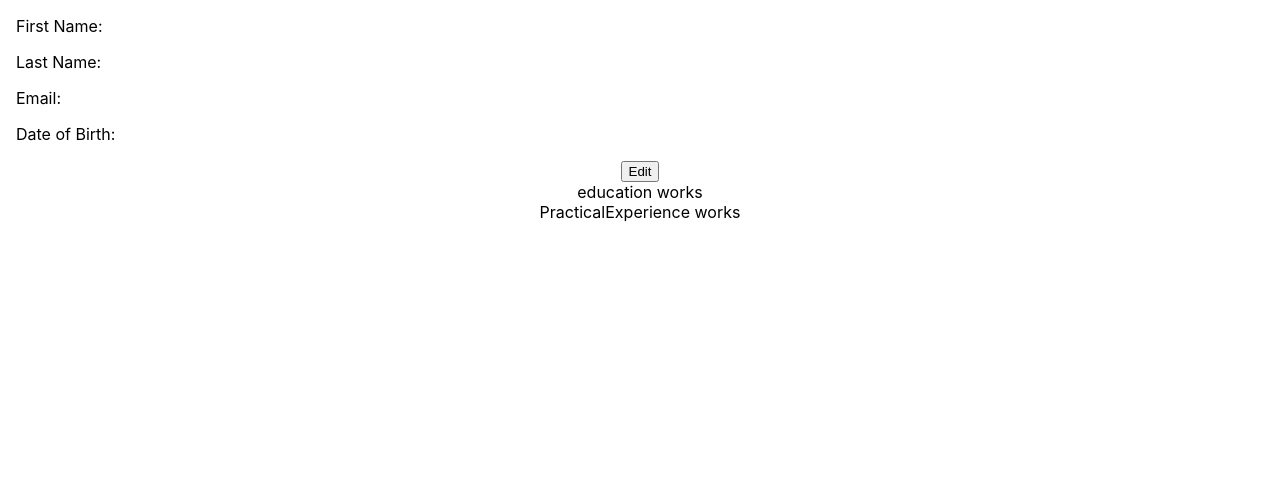
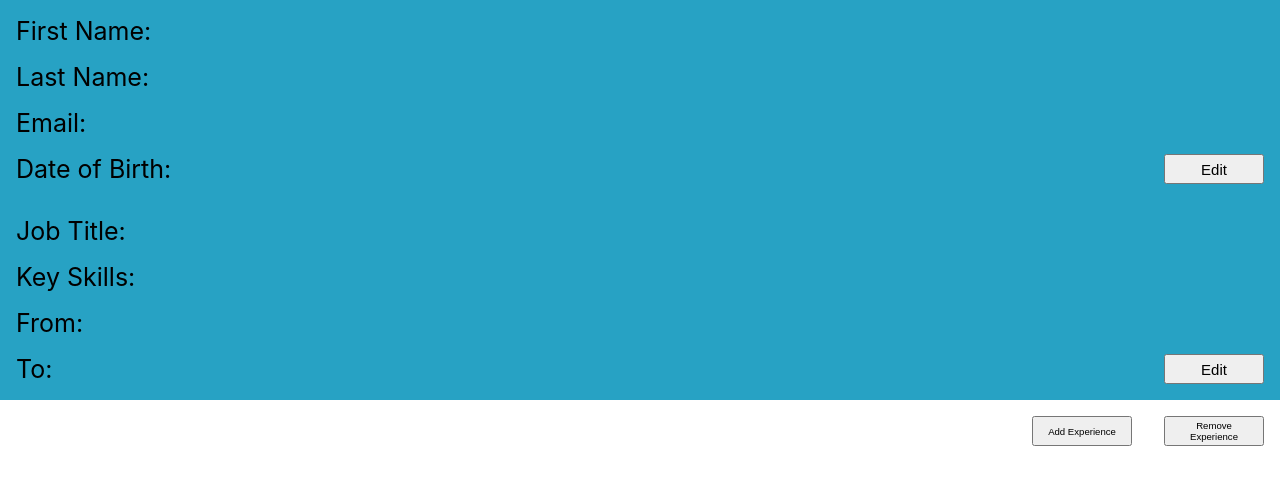
Before and after one commit to Davidcode2/cv-project, a React (Create React App) app: page / in a window 1280 px wide. Shown: the top 484 px of the page. Built offline with nearby package versions, Linux system fonts and the light colour scheme.

Commit message:
Add Experience and styling

```diff
--- a/src/App.js
+++ b/src/App.js
@@ -1,15 +1,34 @@
 import { GeneralInfo } from './components/general_info';
 import { Education } from './components/education';
 import { PracticalExperience } from './components/practical_experience';
-import logo from './logo.svg';
+import React, { useState } from 'react';
 import './App.css';
+import './styles/style.css';
 
 function App() {
+  const [experienceCount, setExperienceCount] = useState(1);
+  let experienceContainer = [];
+  let addExperience = () => {
+    setExperienceCount(experienceCount + 1);
+  };
+  let removeExperience = () => {
+    setExperienceCount(experienceCount - 1);
+  };
+  for (let i = 0; i < experienceCount; i++) {
+    experienceContainer.push(
+      <div key={i}>
+        <PracticalExperience />
+      </div>
+    );
+  }
   return (
-    <div className="App">
+    <div>
       <GeneralInfo />
-      <Education />
-      <PracticalExperience />
+      {experienceContainer}
+      <div className="flex-row justify-content-end">
+        <button className="ma-1" onClick={addExperience}>Add Experience</button>
+        <button className="ma-1" onClick={removeExperience}>Remove Experience</button>
+      </div>
     </div>
   );
 }
--- a/src/components/general_info_form.js
+++ b/src/components/general_info_form.js
@@ -1,32 +1,38 @@
 import React, { Component } from 'react';
 import { Input } from './input';
 export class GeneralInfoForm extends Component {
-  editButtonString = "";
+  editButtonString = '';
 
   constructor(props) {
     super(props);
-    this.state = { edit: false, firstName: '', lastName: '', dateOfBirth: '', email: '' }
+    this.state = {
+      edit: false,
+      firstName: '',
+      lastName: '',
+      dateOfBirth: '',
+      email: '',
+    };
   }
 
   submitForm = (e) => {
     e.preventDefault();
-  }
+  };
 
   onFirstNameChange = (e) => {
     this.setState({ firstName: e.target.value });
-  }
+  };
 
   onLastNameChange = (e) => {
     this.setState({ lastName: e.target.value });
-  }
+  };
 
   onEmailChange = (e) => {
     this.setState({ email: e.target.value });
-  }
+  };
 
   onDateOfBirthChange = (e) => {
     this.setState({ dateOfBirth: e.target.value });
-  }
+  };
 
   toggleMode = () => {
     if (this.state.edit) {
@@ -36,40 +42,48 @@ export class GeneralInfoForm extends Component {
       this.setState({ edit: true });
       this.render();
     }
-  }
+  };
 
   render() {
     if (this.state.edit) {
-      this.editButtonString = "Save";
+      this.editButtonString = 'Save';
     } else {
-      this.editButtonString = "Edit";
+      this.editButtonString = 'Edit';
     }
     return (
       <div>
-        <form onSubmit={this.submitForm}>
+        <form className="formSection flex-row space-between" onSubmit={this.submitForm}>
+          <div>
             <Input
               value={this.state.firstName}
               label="First Name"
               onChange={this.onFirstNameChange}
-            edit={this.state.edit} />
+              edit={this.state.edit}
+            />
             <Input
               value={this.state.lastName}
               label="Last Name"
               onChange={this.onLastNameChange}
-            edit={this.state.edit} />
+              edit={this.state.edit}
+            />
             <Input
               value={this.state.email}
               label="Email"
               onChange={this.onEmailChange}
-            edit={this.state.edit} />
+              edit={this.state.edit}
+            />
             <Input
               value={this.state.dateOfBirth}
               label="Date of Birth"
               onChange={this.onDateOfBirthChange}
-            edit={this.state.edit} />
-          <button type="submit" onClick={this.toggleMode}>{this.editButtonString}</button>
+              edit={this.state.edit}
+            />
+          </div>
+            <button className="ma-1 align-end" type="submit" onClick={this.toggleMode}>
+              {this.editButtonString}
+            </button>
         </form>
       </div>
-    )
+    );
   }
 }
--- a/src/components/input.js
+++ b/src/components/input.js
@@ -10,11 +10,11 @@ export class Input extends Component {
   render() {
     const { edit, label, value, onChange } = this.props;
     let output = edit
-      ? <input onChange={onChange} value={value} id={label} />
+      ? <input className="ma-l-auto" onChange={onChange} value={value} id={label} />
       : <div>{value}</div>
     return (
-      <div className="flex-column ma-1">
-        <label htmlFor={label} className="mr-05">{label}:</label>
+      <div className="flex-row ma-1">
+        <label htmlFor={label} className="mr-05 mr-r-auto">{label}:</label>
         {output}
       </div>
     )
--- a/src/components/practical_experience.js
+++ b/src/components/practical_experience.js
@@ -1,13 +1,87 @@
+import { Input } from './input';
 import React, { Component } from 'react';
 export class PracticalExperience extends Component {
   constructor(props) {
     super(props);
+    this.state = {
+      edit: false,
+      jobTitle: '',
+      keySkills: '',
+      from: '',
+      to: '',
+    };
   }
 
+  submitForm = (e) => {
+    e.preventDefault();
+  };
+
+  onJobTitleChange = (e) => {
+    this.setState({ jobTitle: e.target.value });
+  };
+
+  onKeySkillsChange = (e) => {
+    this.setState({ keySkills: e.target.value });
+  };
+
+  onFromChange = (e) => {
+    this.setState({ from: e.target.value });
+  };
+
+  onToChange = (e) => {
+    this.setState({ to: e.target.value });
+  };
+
+  toggleMode = () => {
+    if (this.state.edit) {
+      this.setState({ edit: false });
+      this.render();
+    } else {
+      this.setState({ edit: true });
+      this.render();
+    }
+  };
+
   render() {
+    if (this.state.edit) {
+      this.editButtonString = 'Save';
+    } else {
+      this.editButtonString = 'Edit';
+    }
     return (
-      <div>PracticalExperience works</div>
-    )
+      <div>
+        <form className="formSection flex-row space-between" onSubmit={this.submitForm}>
+          <div>
+            <Input
+              value={this.state.jobTitle}
+              label="Job Title"
+              onChange={this.onJobTitleChange}
+              edit={this.state.edit}
+            />
+            <Input
+              value={this.state.keySkills}
+              label="Key Skills"
+              onChange={this.onKeySkillsChange}
+              edit={this.state.edit}
+            />
+            <Input
+              value={this.state.from}
+              label="From"
+              onChange={this.onFromChange}
+              edit={this.state.edit}
+            />
+            <Input
+              value={this.state.to}
+              label="To"
+              onChange={this.onToChange}
+              edit={this.state.edit}
+            />
+          </div>
+          <button className="button align-end ma-1" type="submit" onClick={this.toggleMode}>
+            {this.editButtonString}
+          </button>
+        </form>
+      </div>
+    );
   }
-
 }
--- a/src/styles/style.css
+++ b/src/styles/style.css
@@ -1,4 +1,4 @@
-.flex-column {
+.flex-row {
   display: flex;
 }
 
@@ -9,3 +9,38 @@
 .mr-05 {
   margin-right: 0.5rem;
 }
+
+.ma-l-auto {
+  margin-left: auto;
+}
+
+.ma-r-auto {
+  margin-right: auto;
+}
+
+.formSection {
+  background-color: #27a2c4;
+  font-size: 25px;
+}
+
+.align-end {
+  align-self: end;
+}
+
+.space-between {
+  justify-content: space-between;
+}
+
+.gap-5 {
+  gap: 5px;
+}
+
+.justify-content-end {
+  justify-content: end;
+}
+
+button {
+  width: 100px;
+  height: 30px;
+  font-size: .6em;
+}
```
Lines whose indentation alone changed are shown as unchanged.
